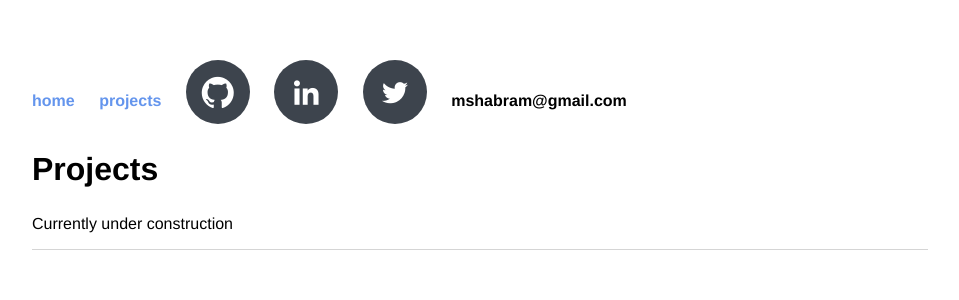
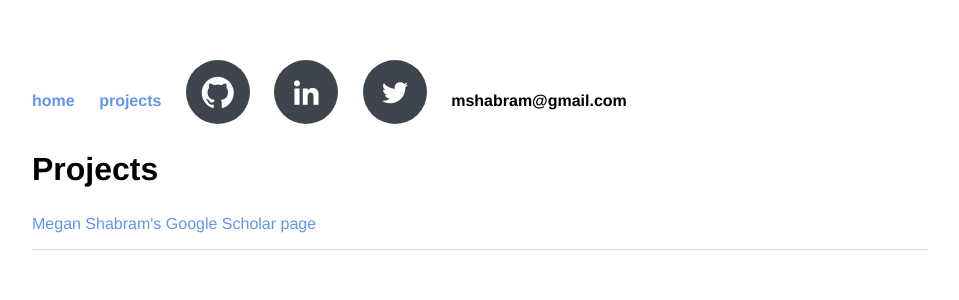
Before and after one commit to mshabram/mshabram.github.io, a Jekyll site: the page built from projects.html, in a window 1280 px wide. Shown: the top 300 px of the page, without its empty margins (160-1119 px from the left). Built offline with Jekyll 4.4.1, drawn with Linux system fonts in a browser that asks for light colours.

Commit message:
under construction

```diff
--- a/projects.html
+++ b/projects.html
@@ -1,7 +1,9 @@
 ---
 layout: default
-title: benelson's website
+title: Megan Shabram's website
 ---
 <div id="CONTENT">
    <h2>Projects</h2>
-    <p>Currently under construction</p>
+    <p>
+    <a href="https://scholar.google.com/citations?hl=en&view_op=list_works&gmla=AJsN-F6dTQcuwd9YgLuhIj79lGqvjWMpX0gN0MbLH0tBXiQpWQpIfsGpLHAoKkn9kOQnEtdsnegCUu88HZ4XXzehGSEVLE-HjA&user=VWg-V5IAAAAJ">Megan Shabram's Google Scholar page</a>
+    </p>
```
